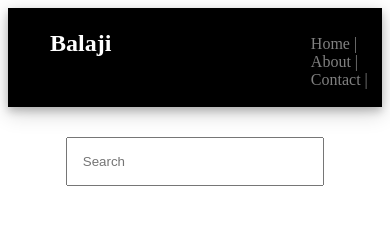
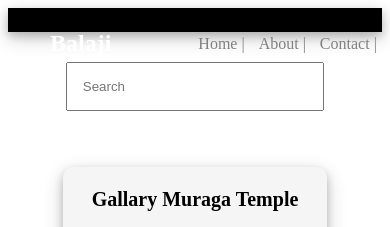
Before and after one commit to Balajimantro/simplewebpage, a plain HTML site: page index.html in a window 390 px wide. Shown: the top 227 px of the page. Drawn offline with Linux system fonts and the light colour scheme.

Commit message:
Update Style.css

```diff
--- a/Style.css
+++ b/Style.css
@@ -106,17 +106,18 @@ input{
     background-color: black;
     color: white;
     display: flex;
+    height: 20px;
     padding: 2px;
     box-shadow: 0 4px 8px 0 rgba(0, 0, 0, 0.2), 0 6px 20px 0 rgba(0,0, 0, 0.19);
 
 }
     ul{
-    margin-left: 35%;
+    margin-left: 10%;
     margin-top: 25px;
 }
     li{
     display: inline;
-    margin-left: 30px;
+    margin-left: 10px;
 
 }
 }
```
